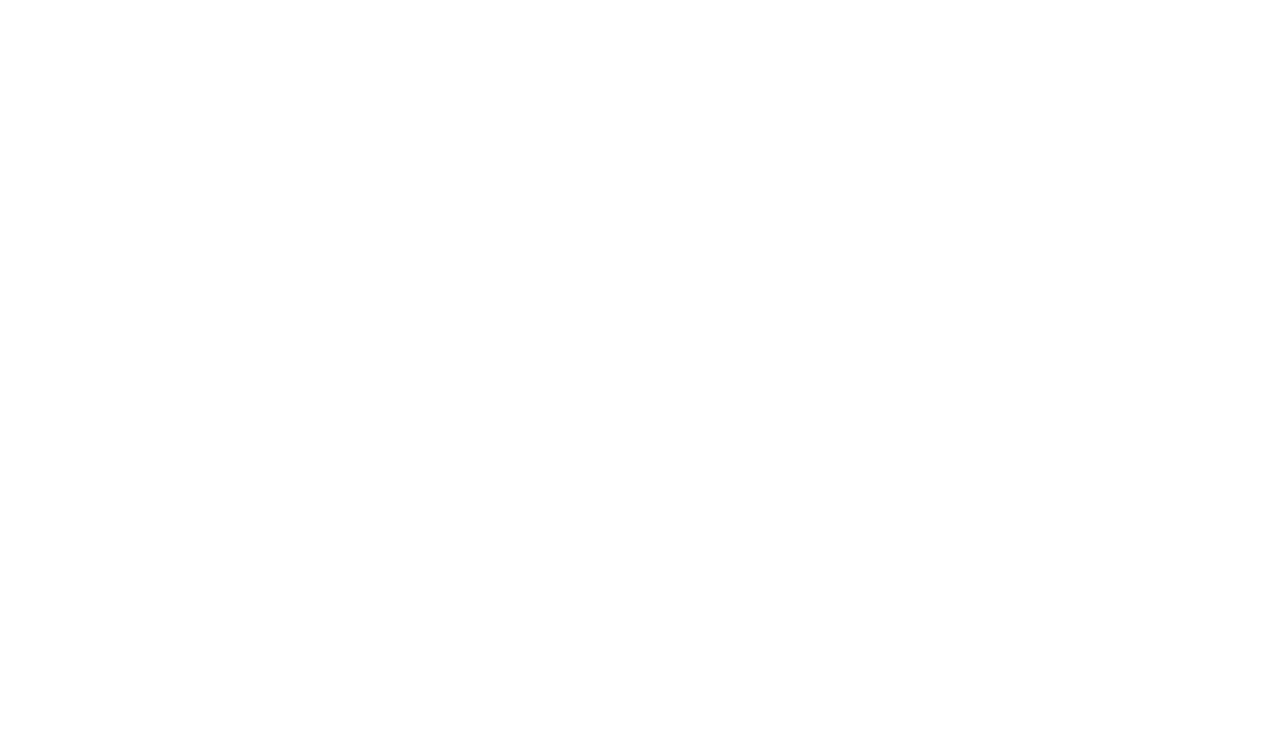
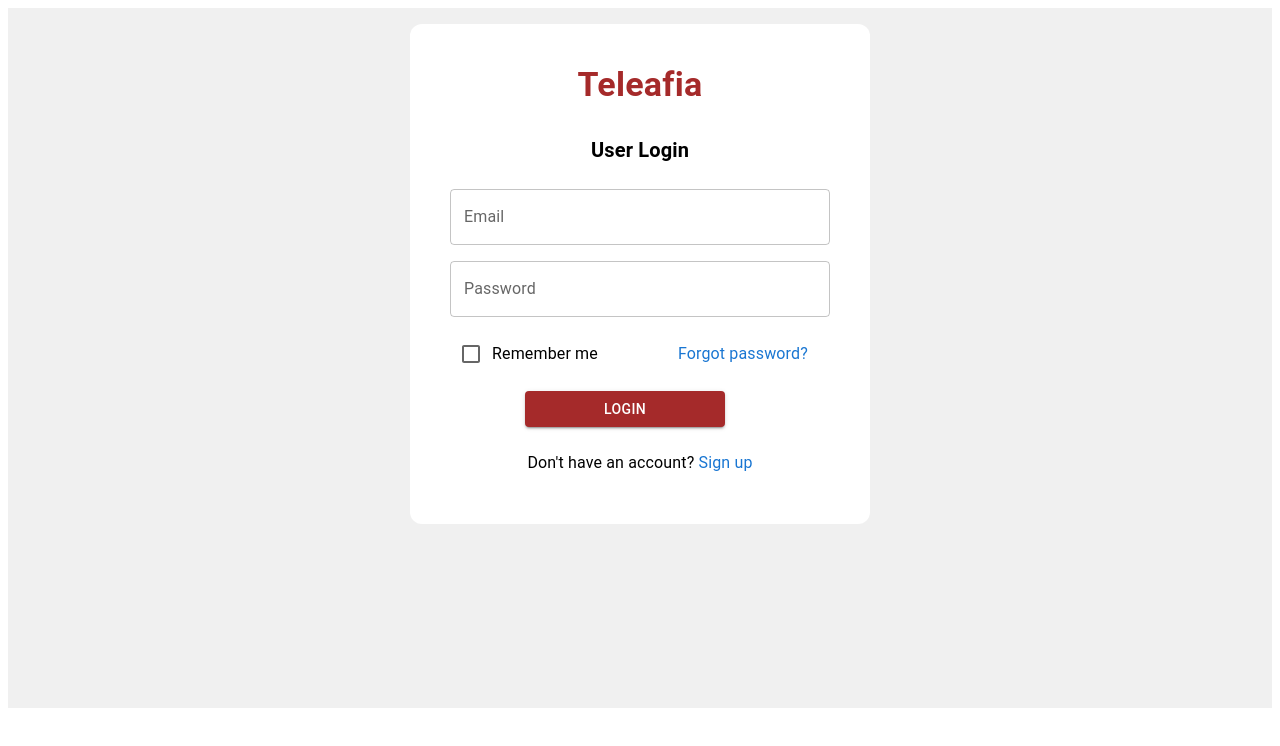
Before and after one commit to Equity-Afya/client-frontend, a React (Vite) app: page /login in a window 1280 px wide. Shown: the top 746 px of the page. Built offline with nearby package versions, Linux system fonts and the light colour scheme.

Commit message:
login changes

```diff
--- a/src/components/Register/Login/LoginForm.jsx
+++ b/src/components/Register/Login/LoginForm.jsx
@@ -1,10 +1,128 @@
+import axios from 'axios';
+import { useState } from "react";
+import TextField from "@mui/material/TextField";
+import Button from "@mui/material/Button";
+import Box from "@mui/material/Box";
+import { Typography, Link, Checkbox } from '@mui/material';
+import { CenterFocusStrongOutlined } from '@mui/icons-material';
 
-const LoginForm = () => {
+function LoginForm() {
+  const [formData, setFormData] = useState({
+    email: "",
+    password: "",
+    rememberMe: false, // New state for "Remember me" checkbox
+  });
+
+  const [formErrors, setFormErrors] = useState({
+    email: "",
+    password: "",
+  });
+
+  const handleChange = (e) => {
+    const { name, value, type, checked } = e.target;
+    const newValue = type === 'checkbox' ? checked : value;
+    setFormData({ ...formData, [name]: newValue });
+    setFormErrors({ ...formErrors, [name]: "" });
+  };
+
+  const handleSubmit = async (e) => {
+    e.preventDefault();
+
+    // Validate form fields
+    const errors = {};
+    Object.entries(formData).forEach(([key, value]) => {
+      if (key !== 'rememberMe' && !value) {
+        errors[key] = `${
+          key.charAt(0).toUpperCase() + key.slice(1)
+        } is required`;
+      }
+    });
+
+    if (Object.keys(errors).length > 0) {
+      setFormErrors(errors);
+      return;
+    }
+
+    try {
+      const response = await axios.post(
+        "https://7190-102-210-244-74.ngrok-free.app/api/login",
+        formData
+      );
+      console.log(response.data);
+    } catch (error) {
+      console.error("Error:", error);
+    }
+  };
+
   return (
-    <div>
+   <Box sx={{ display: "flex", flexDirection: "column",
+              alignItems: "center", width: '100%',
+              margin: "auto", backgroundColor: "#f0f0f0",
+              height: 700 }}>
+    <Box sx={{ backgroundColor: '#FFFFFF', paddingTop: 5,
+               marginTop:2,paddingBottom:10,width:380,height:380,
+               borderRadius:3,paddingLeft:5,paddingRight:5,}} >
+    <form onSubmit={handleSubmit}>
+    <Typography variant="h4" color='brown'  gutterBottom sx={{ textAlign:'center',paddingBottom:2, fontWeight:"bold"}}>
+        Teleafia
+      </Typography>
+      <Typography variant="h6"  gutterBottom sx={{ textAlign:'center',paddingBottom:2,fontWeight:"bold", }}>
+        User Login
+      </Typography>
+      <Box sx={{ display: "flex", flexDirection: "column", gap: 2,backgroundColor:'#FFFFFF' }}>
+        <TextField
+          label="Email"
+          variant="outlined"
+          type="email"
+          name="email"
+          value={formData.email}
+          onChange={handleChange}
+          error={Boolean(formErrors.email)}
+          helperText={formErrors.email}
+        />
 
-    </div>
-  )
+        <TextField
+          label="Password"
+          variant="outlined"
+          type="password"
+          name="password"
+          value={formData.password}
+          onChange={handleChange}
+          error={Boolean(formErrors.password)}
+          helperText={formErrors.password}
+        />
+
+        {/* Remember me checkbox */}
+        <Box sx={{ display: 'flex', alignItems: 'center'}}>
+          <Checkbox
+            checked={formData.rememberMe}
+            onChange={handleChange}
+            name="rememberMe"
+          />
+
+          <Typography variant="body1">Remember me</Typography>
+
+
+        {/* Forgot password link */}
+        <Typography variant="body1" sx={{ textAlign: 'right',marginLeft:10 }}>
+          <Link href="#" underline="none">Forgot password?</Link>
+        </Typography>
+        </Box>
+
+        <Button type="submit" variant="contained" style={{ backgroundColor: 'brown', color: 'white',width:200,marginLeft:75 }}>
+          Login
+        </Button>
+
+        {/* Sign up link */}
+        <Typography variant="body1" sx={{ textAlign: 'center', marginTop: 1 }}>
+          Don't have an account? <Link href="#" underline="none">Sign up</Link>
+        </Typography>
+      </Box>
+    </form>
+    </Box>
+  </Box>
+
+  );
 }
 
-export default LoginForm
+export default LoginForm;
--- a/src/pages/LoginPage.jsx
+++ b/src/pages/LoginPage.jsx
@@ -1,9 +1,10 @@
+import LoginForm from "../components/Register/Login/LoginForm"
 
 
 const LoginPage = () => {
   return (
     <div>
-
+     <LoginForm/>
     </div>
   )
 }
```
Also changed, not shown: package.json (+5 -2 lines), 1 other file (tests, documents, lock files or other folders).
